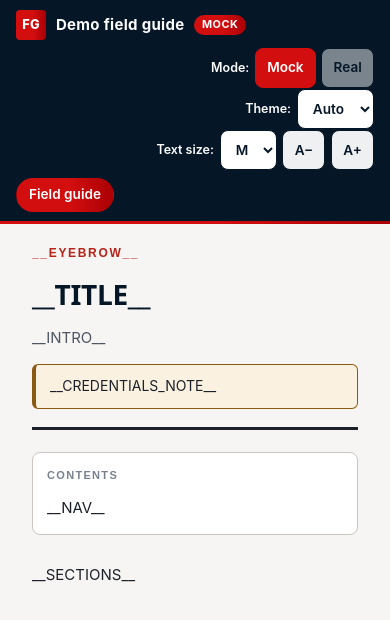
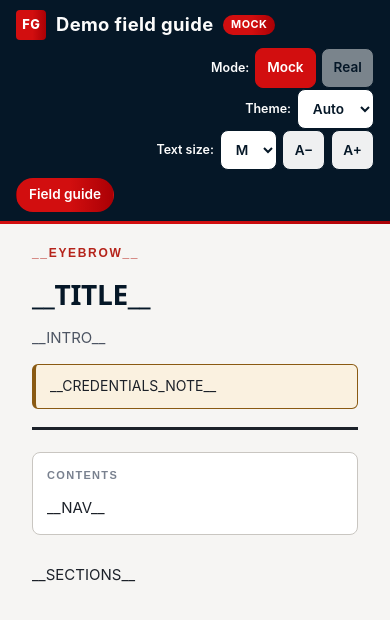
Before and after one commit to curtismu7/demo-field-guide-LAB, a website: page web/template.html in a window 390 px wide. Drawn offline with Linux system fonts and the light colour scheme; no server answers.

Commit message:
Vendor the header standard (flat-brand sizing) (#17)
* Vendor the header standard with flat-brand sizing

Re-vendors shared/standalone-ui.css: the flat brand (.shell-brand h1) now gets
the same sizing as the BEM form (header standard, 2026-11-24 follow-up). Pin
bumped. CI pointed at the parent branch until it merges.

* Point check-ui-standard at the base-size canonical

```diff
--- a/web/standalone-ui.css
+++ b/web/standalone-ui.css
@@ -206,11 +206,15 @@ button[aria-pressed="true"] {
    labs must not override .shell-brand* sizes in their own CSS (checker rule B1).
    rem units, so the TopMenu Text-size control scales them. Markup: .shell-brand >
    .brand-mark + .shell-brand__text > .shell-brand__name + .shell-brand__tag. */
+/* The base size also sits on .shell-brand itself so labs whose brand name is a bare
+   text node (no h1/__name element) get the standard size too; element children with
+   explicit sizes (logos, marks) are unaffected. */
 .shell-brand {
   display: inline-flex;
   align-items: center;
   gap: 0.6rem;
   min-width: 0;
+  font-size: 1.4rem;
 }
 .shell-brand__text {
   display: inline-flex;
@@ -252,6 +256,7 @@ button[aria-pressed="true"] {
   .shell-bar .shell-brand h1,
   .shell-brand__name,
   .shell-brand h1,
+  .shell-brand,
   .brand-mark {
     font-size: 1.15rem;
   }
```
Also changed, not shown: .github/workflows/ci.yml, dist/standalone-ui.css, 1 other file.
